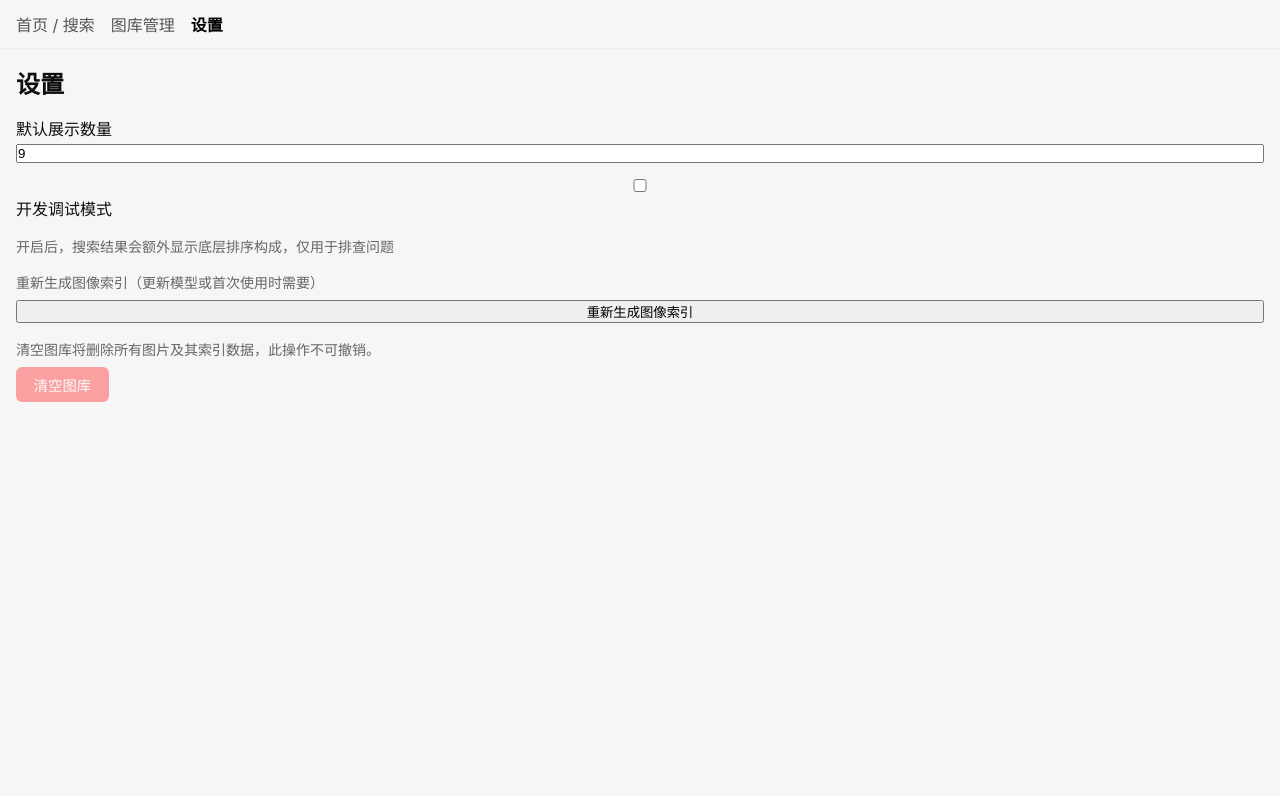
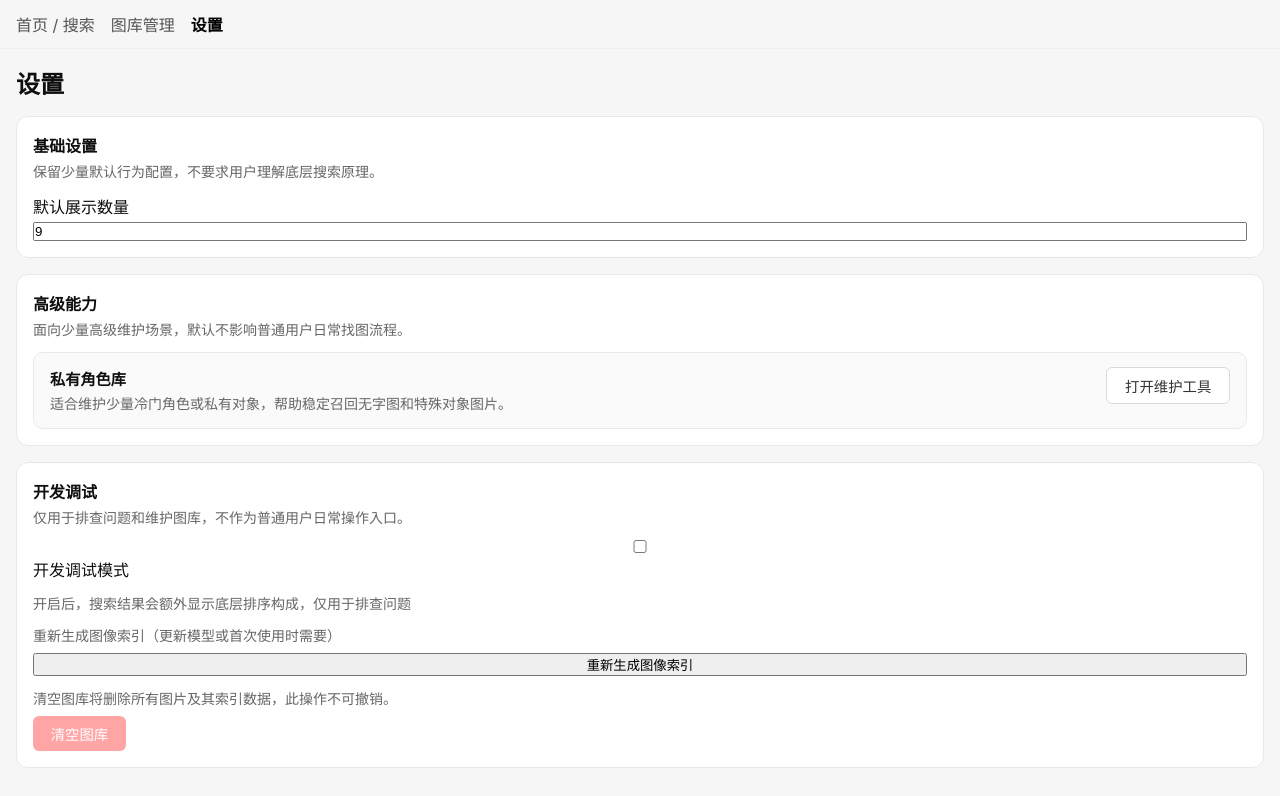
Before and after one commit to GothicVoid/meme-retriever, a Vue app: page /settings in a window 1280 px wide. Shown: the top 796 px of the page. Built offline with nearby package versions, Linux system fonts and the light colour scheme.

Commit message:
feat(5.6.1): 将私有角色库收敛到设置页高级入口

```diff
--- /dev/null
+++ b/src/utils/runtime.ts
@@ -0,0 +1,3 @@
+export function isDevelopmentMode() {
+  return import.meta.env.DEV;
+}
--- a/src/views/SettingsView.vue
+++ b/src/views/SettingsView.vue
@@ -1,6 +1,11 @@
 <template>
   <div class="settings-view">
     <h2>设置</h2>
+    <section class="settings-section">
+      <div class="section-head">
+        <h3>基础设置</h3>
+        <p>保留少量默认行为配置，不要求用户理解底层搜索原理。</p>
+      </div>
       <label>
         默认展示数量
         <input
@@ -11,6 +16,38 @@
           step="3"
         >
       </label>
+    </section>
+
+    <section class="settings-section">
+      <div class="section-head">
+        <h3>高级能力</h3>
+        <p>面向少量高级维护场景，默认不影响普通用户日常找图流程。</p>
+      </div>
+
+      <div
+        v-if="isDev"
+        class="advanced-entry"
+      >
+        <div class="advanced-entry__copy">
+          <h4>私有角色库</h4>
+          <p>适合维护少量冷门角色或私有对象，帮助稳定召回无字图和特殊对象图片。</p>
+        </div>
+        <button
+          data-action="open-private-role-library"
+          class="btn-secondary"
+          @click="openPrivateRoleLibrary"
+        >
+          打开维护工具
+        </button>
+      </div>
+    </section>
+
+    <section class="settings-section">
+      <div class="section-head">
+        <h3>开发调试</h3>
+        <p>仅用于排查问题和维护图库，不作为普通用户日常操作入口。</p>
+      </div>
+
       <label>
         <input
           v-model="settings.devDebugMode"
@@ -73,6 +110,7 @@
           />
         </div>
       </div>
+    </section>
   </div>
 </template>
 
@@ -81,11 +119,15 @@ import { ref, computed, onUnmounted } from "vue";
 import { invoke } from "@tauri-apps/api/core";
 import { listen } from "@tauri-apps/api/event";
 import { confirm } from "@tauri-apps/plugin-dialog";
+import { useRouter } from "vue-router";
 import { useLibraryStore } from "@/stores/library";
 import { useSettingsStore } from "@/stores/settings";
+import { isDevelopmentMode } from "@/utils/runtime";
 
 const settings = useSettingsStore();
 const libraryStore = useLibraryStore();
+const router = useRouter();
+const isDev = isDevelopmentMode();
 
 const reindexing = ref(false);
 const reindexCurrent = ref(0);
@@ -101,6 +143,10 @@ const clearProgressPercent = computed(() =>
 );
 
 let unlisten: (() => void) | null = null;
+
+function openPrivateRoleLibrary() {
+  void router.push("/private-role-maintenance");
+}
 
 async function startReindex() {
   reindexing.value = true;
@@ -142,6 +188,18 @@ onUnmounted(() => { unlisten?.(); });
 
 <style scoped>
 .settings-view { padding: 1rem; display: flex; flex-direction: column; gap: 1rem; }
+.settings-section {
+  display: flex;
+  flex-direction: column;
+  gap: 0.75rem;
+  padding: 1rem;
+  background: #fff;
+  border: 1px solid #e8e8e8;
+  border-radius: 12px;
+}
+.section-head { display: flex; flex-direction: column; gap: 0.25rem; }
+.section-head h3 { font-size: 1rem; }
+.section-head p { font-size: 0.875rem; color: #666; line-height: 1.5; }
 label { display: flex; flex-direction: column; gap: 0.25rem; }
 .reindex-section { display: flex; flex-direction: column; gap: 0.5rem; }
 .clear-gallery-section { display: flex; flex-direction: column; gap: 0.5rem; }
@@ -150,6 +208,23 @@ label { display: flex; flex-direction: column; gap: 0.25rem; }
 .progress-fill { height: 100%; background: #646cff; transition: width 0.3s; }
 .progress-fill.danger { background: #ff4d4f; }
 .done-msg { font-size: 0.875rem; color: #4caf50; }
+.advanced-entry {
+  display: flex;
+  align-items: center;
+  justify-content: space-between;
+  gap: 1rem;
+  padding: 0.875rem 1rem;
+  border: 1px solid #e8e8e8;
+  border-radius: 10px;
+  background: #fafafa;
+}
+.advanced-entry__copy {
+  display: flex;
+  flex-direction: column;
+  gap: 0.25rem;
+}
+.advanced-entry__copy h4 { font-size: 0.95rem; }
+.advanced-entry__copy p { font-size: 0.875rem; color: #666; line-height: 1.5; }
 .btn-danger {
   background: #ff4d4f;
   color: #fff;
@@ -162,4 +237,16 @@ label { display: flex; flex-direction: column; gap: 0.25rem; }
 }
 .btn-danger:hover:not(:disabled) { background: #ff7875; }
 .btn-danger:disabled { opacity: 0.5; cursor: not-allowed; }
+.btn-secondary {
+  border: 1px solid #d9d9d9;
+  background: #fff;
+  color: #333;
+  border-radius: 6px;
+  padding: 0.45rem 1.1rem;
+  cursor: pointer;
+  font-size: 0.9rem;
+  align-self: flex-start;
+  white-space: nowrap;
+}
+.btn-secondary:hover { background: #f5f5f5; }
 </style>
```
Also changed, not shown: 1 other file (tests, documents, lock files or other folders). Lines whose indentation alone changed are shown as unchanged.
